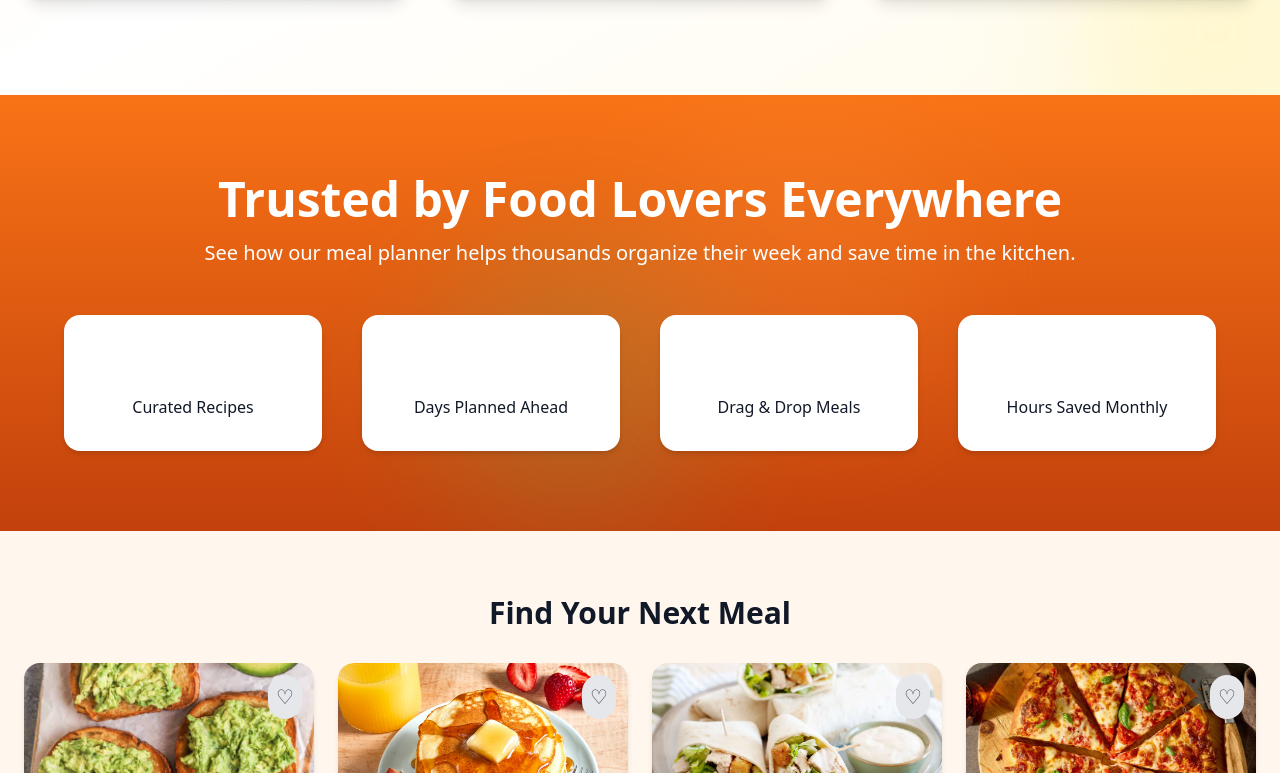
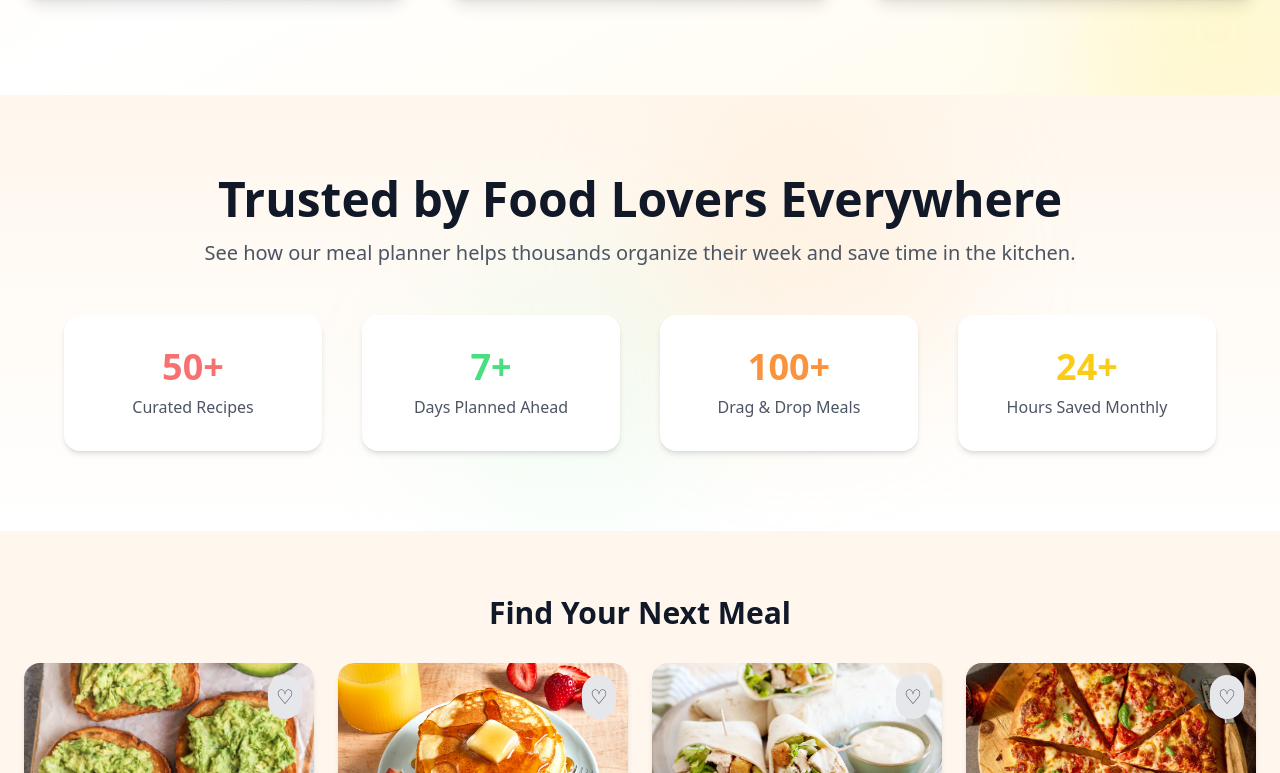
Before and after one commit to Aiman990-crypto/recipe-planner, a React (Create React App) app: page / in a window 1280 px wide. Shown: the part 2467-3240 px from the top of the page. Built offline with nearby package versions, Linux system fonts and the light colour scheme.

Commit message:
2 files changed

```diff
--- a/src/components/StatsSection.jsx
+++ b/src/components/StatsSection.jsx
@@ -22,38 +22,36 @@ const Stat = ({ number, label, color }) => {
   }, [number]);
 
   return (
-    <div className="bg-white rounded-2xl shadow-md hover:shadow-2xl p-6 sm:p-8 transition-transform duration-500 hover:-translate-y-2 text-center">
-      <h3 className={`text-3xl sm:text-4xl font-extrabold mb-2 !${color || "text-orange-500"}`}>
+    <div className="bg-white rounded-2xl shadow-md hover:shadow-2xl p-8 transition-transform duration-500 hover:-translate-y-2 text-center">
+      <h3 className={`text-4xl font-extrabold mb-2 ${color || "text-orange-500"}`}>
         {count}+
       </h3>
-      <p className="text-gray-900 sm:text-base font-medium">{label}</p>
+      <p className="text-gray-600 font-medium">{label}</p>
     </div>
   );
 };
 
 const StatsSection = () => {
   return (
-    <section className="bg-gradient-to-b from-orange-500 to-orange-700 py-20 px-6 relative overflow-hidden text-white">
+    <section className="bg-gradient-to-b from-orange-50 to-white py-20 px-6 relative overflow-hidden">
       {/* Background Glow */}
-      <div className="absolute top-0 right-1/4 w-80 h-80 bg-orange-400 blur-3xl opacity-20 rounded-full"></div>
-      <div className="absolute bottom-0 left-1/3 w-72 h-72 bg-green-400 blur-3xl opacity-15 rounded-full"></div>
+      <div className="absolute top-0 right-1/4 w-80 h-80 !bg-orange-200 blur-3xl opacity-20 rounded-full"></div>
+      <div className="absolute bottom-0 left-1/3 w-72 h-72 !bg-green-200 blur-3xl opacity-15 rounded-full"></div>
 
-      {/* Heading */}
       <div className="max-w-7xl mx-auto relative z-10 text-center mb-12">
-        <h2 className="text-3xl sm:text-4xl md:text-5xl font-extrabold mb-4 text-white">
+        <h2 className="text-4xl md:text-5xl font-extrabold mb-4 text-gray-900">
           Trusted by Food Lovers Everywhere
         </h2>
-        <p className="text-white text-lg sm:text-xl">
+        <p className="text-gray-600 text-lg md:text-xl">
           See how our meal planner helps thousands organize their week and save time in the kitchen.
         </p>
       </div>
 
-      {/* Stats Grid */}
-      <div className="grid grid-cols-2 md:grid-cols-4 gap-6 sm:gap-10 max-w-6xl mx-auto relative z-10">
-        <Stat number={50} label="Curated Recipes" color="text-red-400" />
-        <Stat number={7} label="Days Planned Ahead" color="text-green-400" />
-        <Stat number={100} label="Drag & Drop Meals" color="text-orange-400" />
-        <Stat number={24} label="Hours Saved Monthly" color="text-yellow-400" />
+      <div className="grid grid-cols-2 md:grid-cols-4 gap-10 max-w-6xl mx-auto relative z-10">
+        <Stat number={50} label="Curated Recipes" color="!text-red-400" />
+        <Stat number={7} label="Days Planned Ahead" color="!text-green-400" />
+        <Stat number={100} label="Drag & Drop Meals" color="!text-orange-400" />
+        <Stat number={24} label="Hours Saved Monthly" color="!text-yellow-400" />
       </div>
     </section>
   );
--- a/src/pages/Home.jsx
+++ b/src/pages/Home.jsx
@@ -43,7 +43,7 @@ const Home = () => {
     <div className="bg-gradient-to-b from-amber-50 via-orange-50 to-white min-h-screen">
 
 {/* 🔥 HERO SECTION */}
-<section className="relative py-24 px-6 text-center text-white overflow-hidden">
+<section className="relative py-24 px-6 text-center !text-white overflow-hidden">
 
   {/* Background Gradient (Food Theme) */}
   <div className="absolute inset-0 bg-gradient-to-br from-orange-400 via-amber-500 to-red-500"></div>
--- a/src/pages/RecipeDetails.jsx
+++ b/src/pages/RecipeDetails.jsx
@@ -54,7 +54,7 @@ const RecipeDetails = () => {
 
       {/* Ingredients */}
       <div className="mb-10">
-        <h2 className="text-2xl font-semibold mb-4">Ingredients</h2>
+        <h2 className="text-2xl !text-white font-semibold mb-4">Ingredients</h2>
         <ul className="list-disc pl-6 space-y-2">
           {recipe.ingredients.map((item, index) => (
             <li key={index}>{item}</li>
@@ -64,7 +64,7 @@ const RecipeDetails = () => {
 
      {/* Instructions */}
 <div className="mb-10">
-  <h2 className="text-2xl font-semibold mb-4">Instructions</h2>
+  <h2 className="text-2xl !text-white font-semibold mb-4">Instructions</h2>
 
   <ol className="list-decimal pl-6 space-y-3">
     {recipe.instructions.map((step, index) => (
--- a/src/pages/RecipesPage.jsx
+++ b/src/pages/RecipesPage.jsx
@@ -40,7 +40,7 @@ const RecipesPage = () => {
             className={`px-3 sm:px-4 py-2 rounded-full border text-sm sm:text-base transition ${
               selectedCategory === cat
                 ? "bg-orange-500 text-white"
-                : "bg-white hover:bg-orange-100"
+                : "!text-gray-700 bg-white hover:bg-orange-100"
             }`}
           >
             {cat}
```
